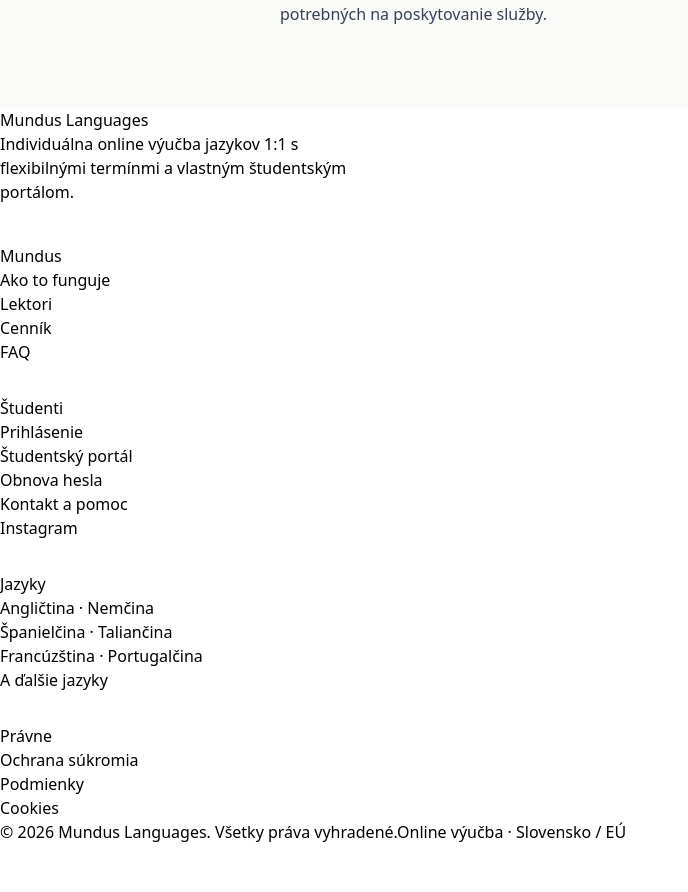
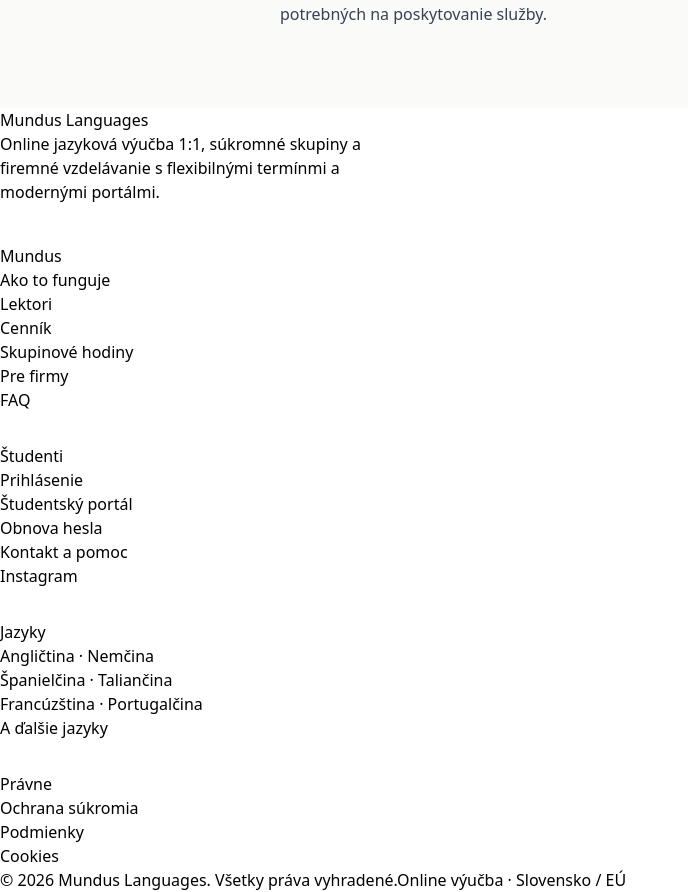
Before and after one commit to 505hits/mundus, a Next.js app: page /terms in a window 1280 px wide. Shown: the part 940-1832 px from the top of the page, without its empty margins (0-688 px from the left). Before the commit the page ends 1784 px from the top, so only its background shows below. Built offline with nearby package versions, Linux system fonts and the light colour scheme; no server answers.

Commit message:
Expose group and company offers in footer

```diff
--- a/src/components/Footer.tsx
+++ b/src/components/Footer.tsx
@@ -14,6 +14,8 @@ export default function Footer() {
         { href: "/#how-it-works", label: sk ? "Ako to funguje" : "How it works" },
         { href: "/#teachers", label: sk ? "Lektori" : "Teachers" },
         { href: "/#pricing", label: sk ? "Cenník" : "Pricing" },
+        { href: "/group-lessons", label: sk ? "Skupinové hodiny" : "Group lessons" },
+        { href: "/companies", label: sk ? "Pre firmy" : "For companies" },
         { href: "/#faq", label: "FAQ" },
       ],
     },
@@ -52,7 +54,7 @@ export default function Footer() {
         <div>
           <Link href="/" className="footer-brand">Mundus Languages</Link>
           <p className="footer-desc max-w-sm">
-            {sk ? "Individuálna online výučba jazykov 1:1 s flexibilnými termínmi a vlastným študentským portálom." : "Individual 1:1 online language lessons with flexible scheduling and your own student portal."}
+            {sk ? "Online jazyková výučba 1:1, súkromné skupiny a firemné vzdelávanie s flexibilnými termínmi a modernými portálmi." : "Online 1:1 language lessons, private groups and company training with flexible scheduling and modern portals."}
           </p>
         </div>
         <div className="grid gap-8 sm:grid-cols-2 lg:grid-cols-4">
```
